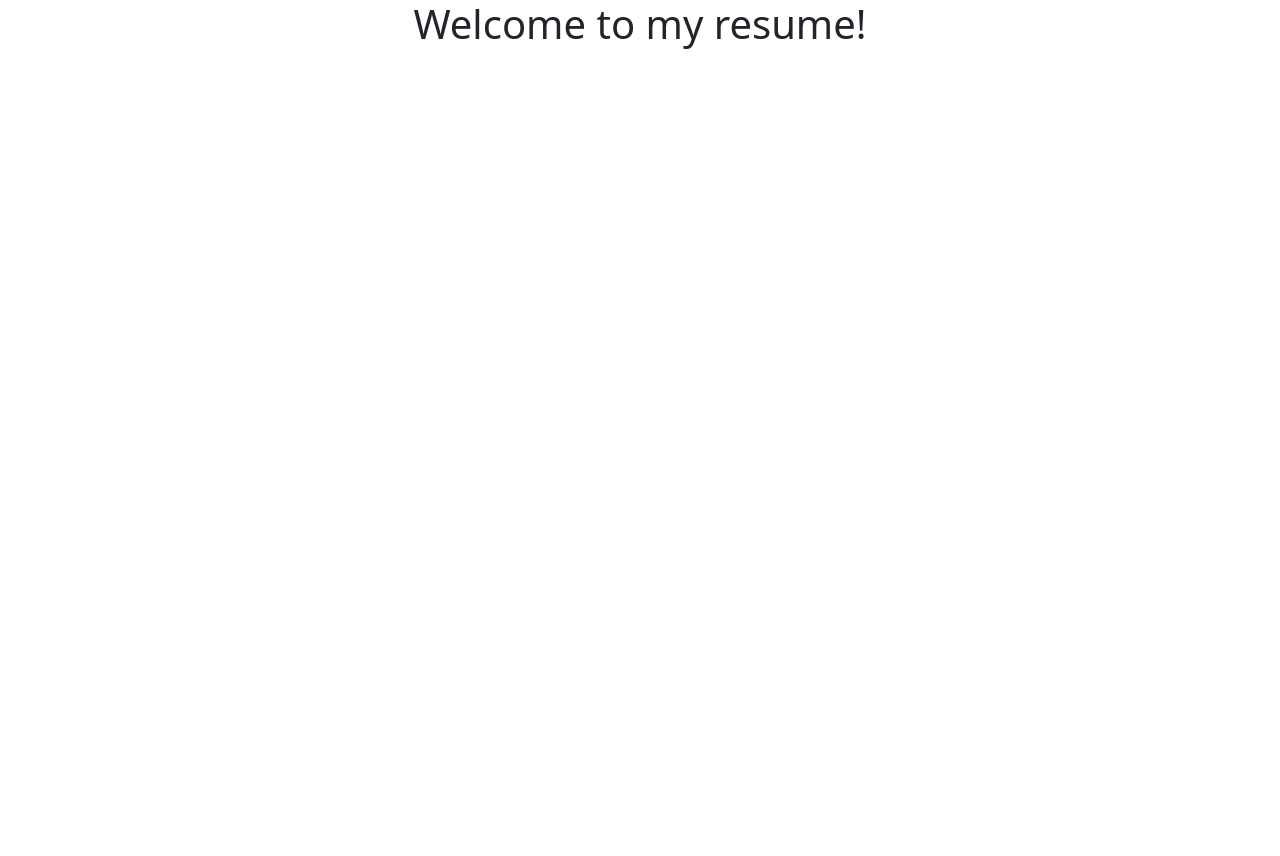
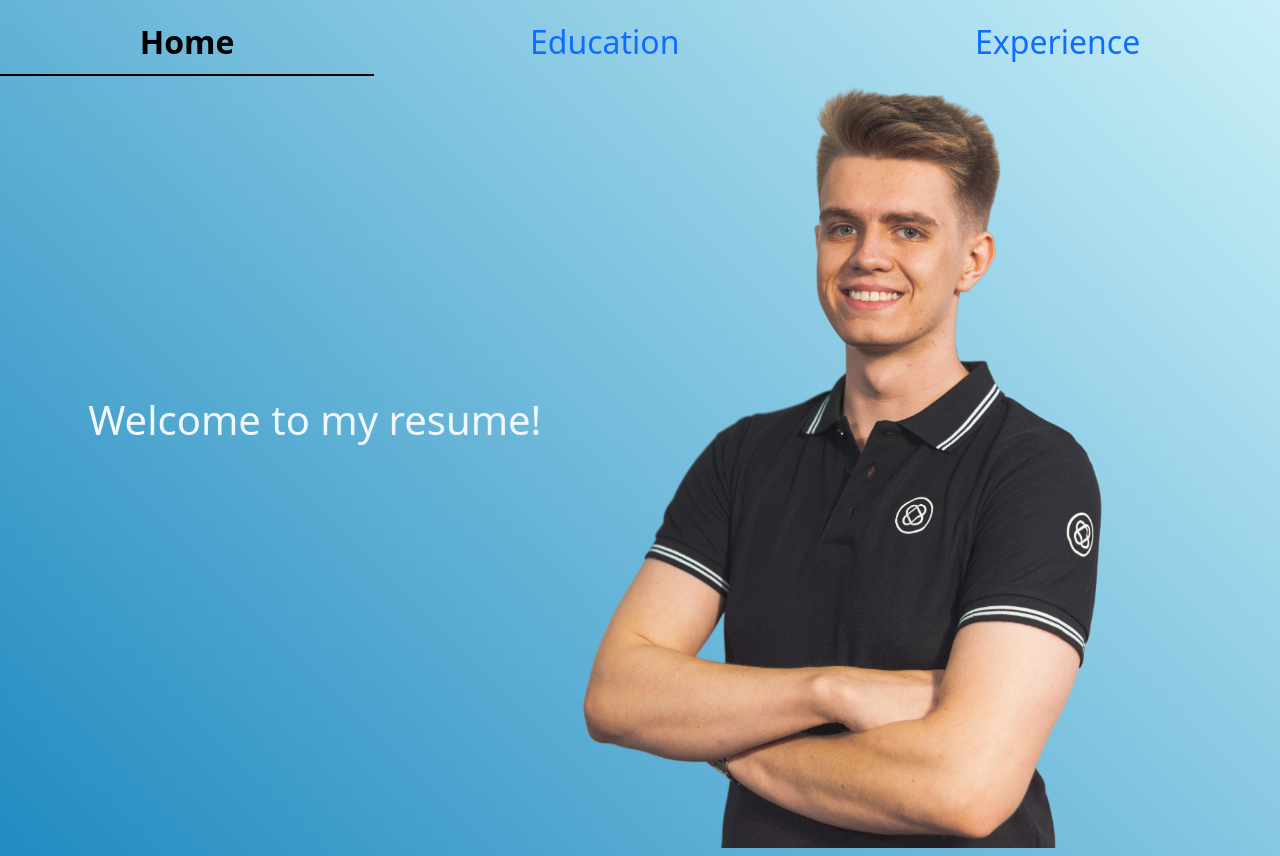
Before and after one commit to jakub5016/resume, a plain HTML site: page main_page/index.html in a window 1280 px wide. Before the commit the page ends 800 px from the top, so only its background shows below. Drawn offline with nearby package versions, Linux system fonts and the light colour scheme.

Commit message:
Basic CV setup

```diff
--- a/main_page/index.html
+++ b/main_page/index.html
@@ -2,7 +2,7 @@
 <html lang="en-US">
   <head>
     <meta charset="utf-8" />
-    <title>Pass the game first!</title>
+    <title>Welcome</title>
   </head>
 
   <link href="https://cdn.jsdelivr.net/npm/bootstrap@5.3.1/dist/css/bootstrap.min.css" rel="stylesheet" integrity="sha384-4bw+/aepP/YC94hEpVNVgiZdgIC5+VKNBQNGCHeKRQN+PtmoHDEXuppvnDJzQIu9" crossorigin="anonymous">
@@ -10,10 +10,23 @@
   </style>
 
 
-  <body>
+  <body style="background-image: url(bg.png);  background-repeat: no-repeat;  background-attachment: fixed;  background-size: cover;  padding: 0px; color: aliceblue;">
+    <ul class="nav nav-underline nav-fill fixed-top fs-2" style="top: 10px; margin-left: 0px; padding: 0px;">
+      <li class="nav-item">
+        <a class="nav-link active" href="#">Home</a>
+      </li>
+      <li class="nav-item">
+        <a class="nav-link" href="#">Education</a>
+      </li>
+      <li class="nav-item">
+        <a class="nav-link" href="#">Experience</a>
+      </li>
+    </ul>
 
-    <h1 class="fs-1 text-center">Welcome to my resume!</h1>
+        <h1 class="fs-1 text-center ">Welcome to my resume!
+            <img src="My_photo.png" class="" style="height: auto; max-width: 50%;">
 
+        </h1>
   </body>
 
   <script src="https://cdn.jsdelivr.net/npm/bootstrap@5.3.1/dist/js/bootstrap.bundle.min.js" integrity="sha384-HwwvtgBNo3bZJJLYd8oVXjrBZt8cqVSpeBNS5n7C8IVInixGAoxmnlMuBnhbgrkm" crossorigin="anonymous"></script>
```
Also changed, not shown: main_page/My_photo.png (added), main_page/bg.png (added).
